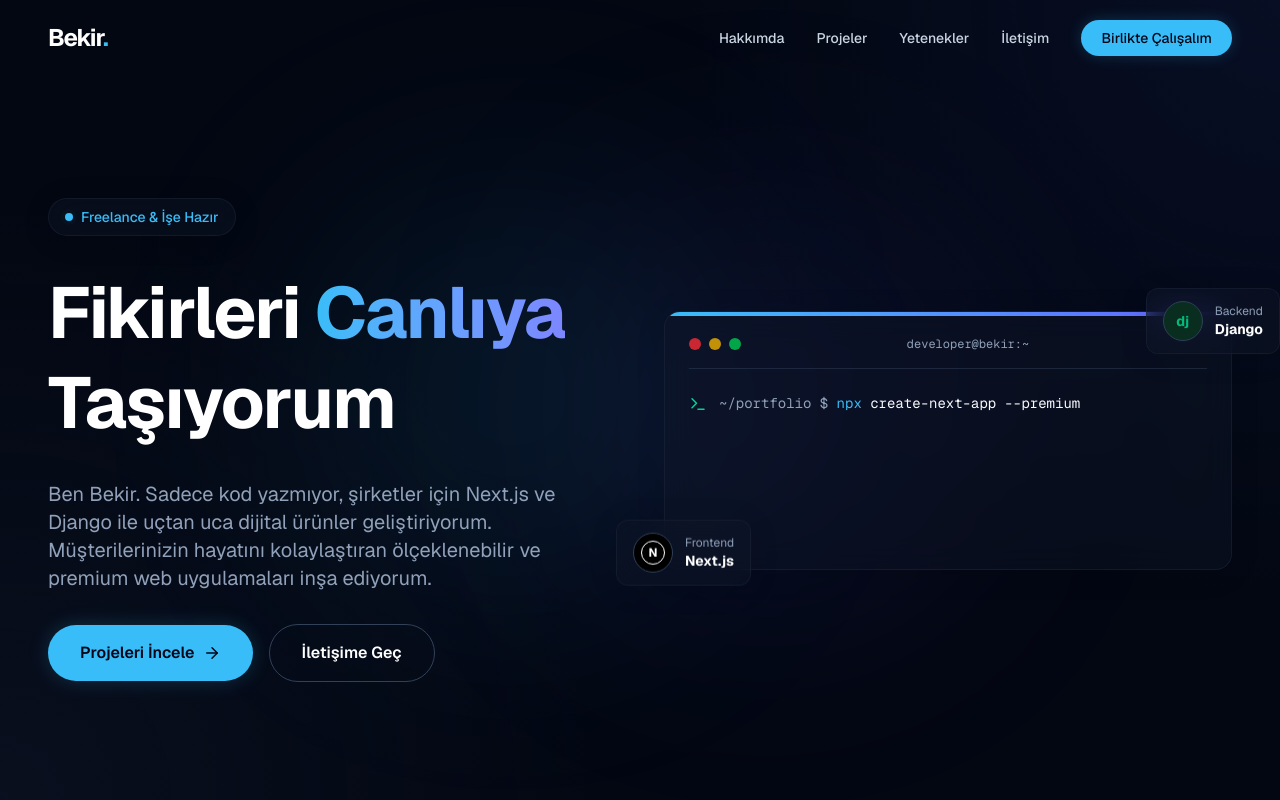
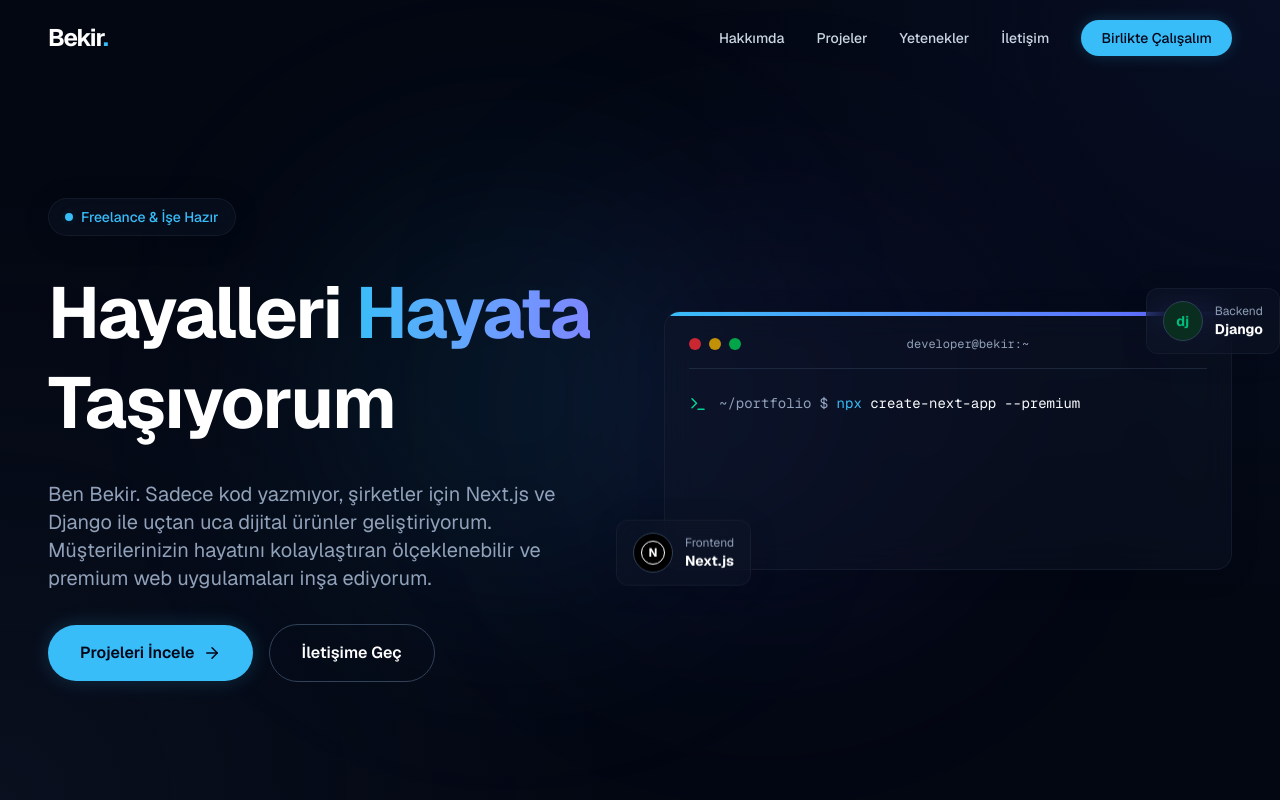
Before and after one commit to bekirbali/React-MyPortfolio, a Next.js app: page / in a window 1280 px wide. Shown: the top 800 px of the page. Built offline with nearby package versions, Linux system fonts and the light colour scheme.

Commit message:
Hero text update

```diff
--- a/src/components/Hero.js
+++ b/src/components/Hero.js
@@ -49,7 +49,7 @@
               transition={{ duration: 0.5, delay: 0.1 }}
               className="text-5xl md:text-6xl lg:text-7xl font-bold tracking-tight text-white leading-tight"
             >
-              Fikirleri <span className="text-transparent bg-clip-text bg-gradient-to-r from-[var(--accent)] to-indigo-400">Canlıya</span> Taşıyorum
+              Hayalleri <span className="text-transparent bg-clip-text bg-gradient-to-r from-[var(--accent)] to-indigo-400">Hayata</span> Taşıyorum
             </motion.h1>
 
             <motion.p
```
